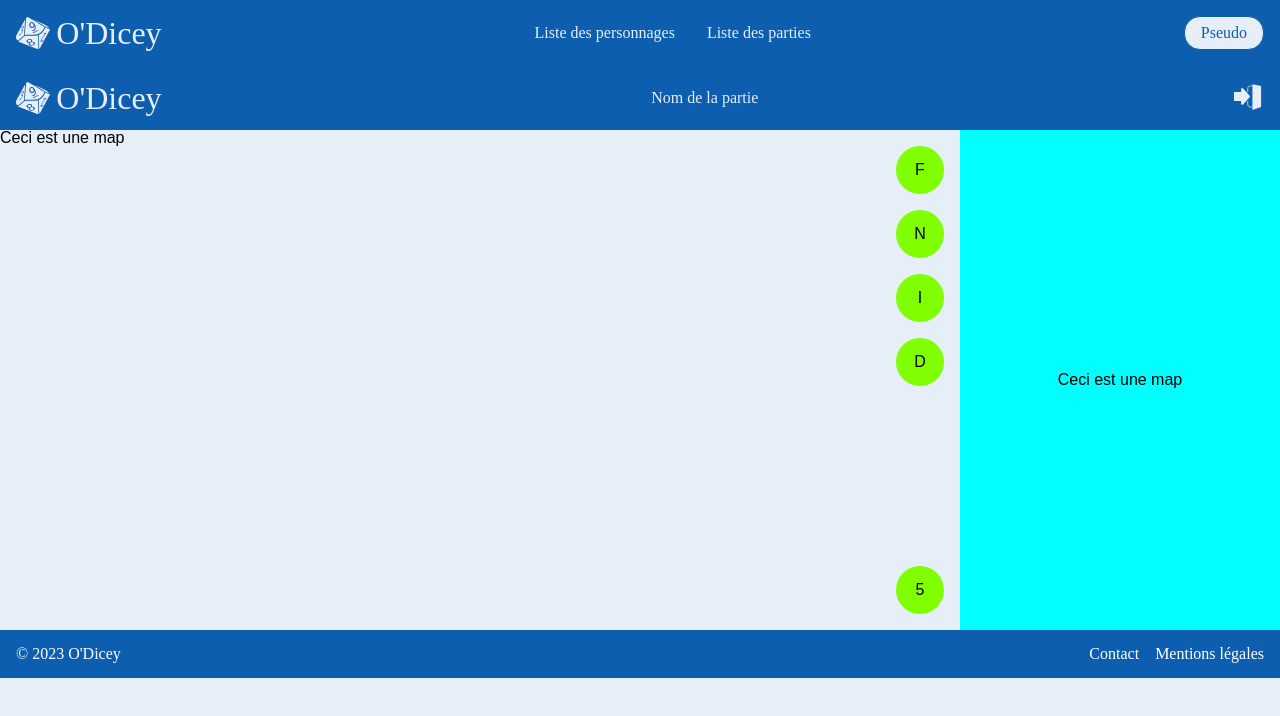
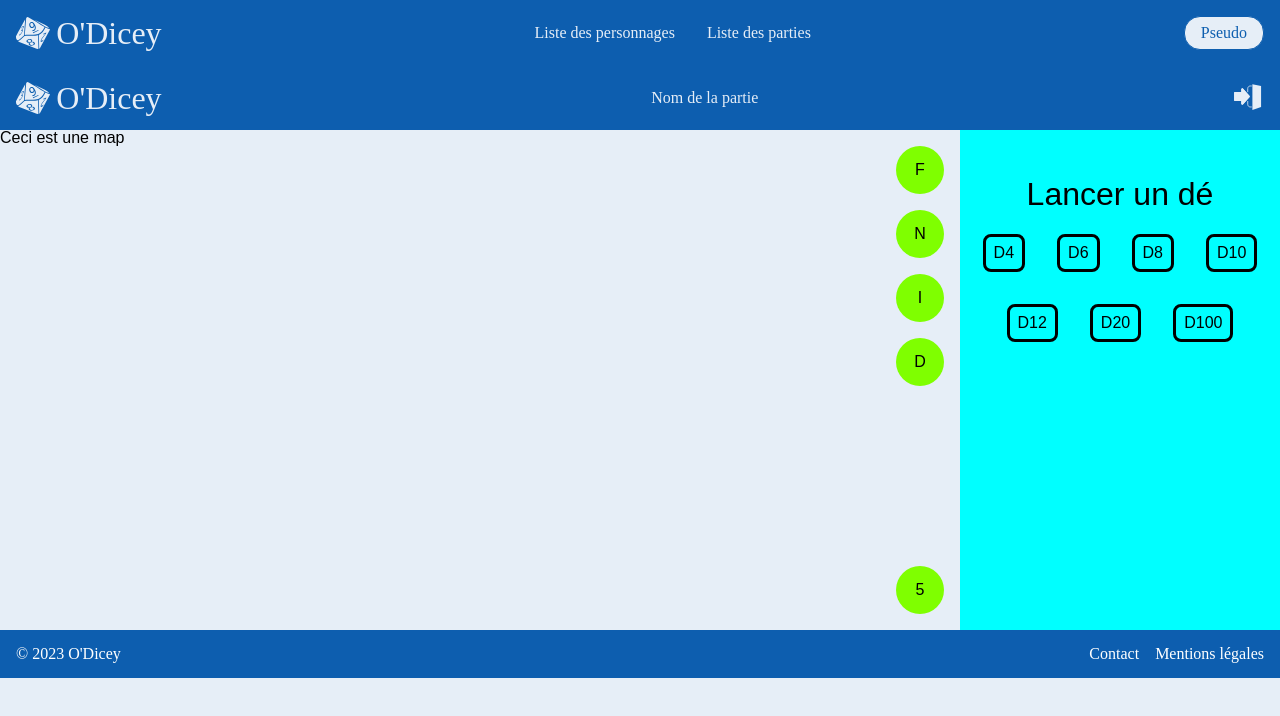
Before and after one commit to Syd-ny/O-Dicey-front, a React (Vite) app: page /game in a window 1280 px wide. Shown: the top 716 px of the page. Built offline with nearby package versions, Linux system fonts and the light colour scheme; a web font is replaced by a local one.

Commit message:
Work in progress: dice roller

```diff
--- /dev/null
+++ b/src/components/Game/DiceRoller/Dice.jsx
@@ -0,0 +1,19 @@
+import PropTypes from 'prop-types';
+
+const Dice = ({ sides, updateResultList }) => {
+  const roll = (max) => {
+    const result = Math.floor(Math.random() * max + 1);
+    updateResultList({sides, result})
+  }
+
+  return (
+    <li className="diceroller-choice-list-item" onClick={() => roll(sides)}>D{sides}</li>
+  );
+};
+
+Dice.propTypes = {
+  sides: PropTypes.number.isRequired,
+  updateResultList: PropTypes.func.isRequired,
+};
+
+export default Dice;
--- /dev/null
+++ b/src/components/Game/DiceRoller/DiceRoller.jsx
@@ -0,0 +1,40 @@
+import { useState } from "react";
+import Dice from "./Dice";
+import './DiceRoller.scss';
+
+const DiceRoller = () => {
+  const [results, setResults] = useState([]);
+
+  const updateResults = (result) => {
+    setResults([...results, result]);
+  };
+
+  return (
+    <section className="diceroller">
+      <h1 className="diceroller-title">Lancer un dé</h1>
+      <section className="diceroller-choice">
+        <ul className="diceroller-choice-list">
+          <Dice sides={4} updateResultList={updateResults} />
+          <Dice sides={6} updateResultList={updateResults} />
+          <Dice sides={8} updateResultList={updateResults} />
+          <Dice sides={10} updateResultList={updateResults} />
+          <Dice sides={12} updateResultList={updateResults} />
+          <Dice sides={20} updateResultList={updateResults} />
+          <Dice sides={100} updateResultList={updateResults} />
+        </ul>
+      </section>
+      <section className="diceroller-results">
+        <ul className="diceroller-results-list">
+          {results.map((r, i) =>
+            <li key={i} className="diceroller-results-list-item">
+              <span className="diceroller-results-list-item-sides">Lancé d'un D{r.sides}</span>
+              <span className="diceroller-results-list-item-result">{r.result}</span>
+            </li>
+          )}
+        </ul>
+      </section>
+    </section>
+  );
+};
+
+export default DiceRoller;
--- /dev/null
+++ b/src/components/Game/DiceRoller/DiceRoller.scss
@@ -0,0 +1,54 @@
+.diceroller {
+  box-sizing: border-box;
+  height: 100%;
+  width: 100%;
+  padding: 1rem;
+
+  display: flex;
+  flex-direction: column;
+  gap: 1.5rem;
+
+  &-title {
+    font-size: 2rem;
+    text-align: center;
+  }
+
+  &-choice {
+    &-list {
+      display: flex;
+      flex-flow: row wrap;
+      justify-content: center;
+      gap: 2rem;
+
+      &-item {
+        padding: 0.5rem;
+        border: 0.2rem solid black;
+        border-radius: 0.5rem;
+      }
+    }
+  }
+
+  &-results {
+    overflow: auto;
+
+    &-list {
+      display: flex;
+      flex-direction: column;
+      justify-content: center;
+      align-items: center;
+      gap: 0.5rem;
+      padding: 0 1rem;
+
+      &-item {
+        width: 100%;
+        padding: 0.5rem 1rem;
+        display: flex;
+        flex-flow: row nowrap;
+        justify-content: space-around;
+        border: 0.2rem solid black;
+        border-radius: 0.5rem;
+        box-sizing: border-box;
+      }
+    }
+  }
+}
--- a/src/components/Game/GameTabs/GameTabs.jsx
+++ b/src/components/Game/GameTabs/GameTabs.jsx
@@ -1,3 +1,4 @@
+import DiceRoller from '../DiceRoller/DiceRoller';
 import GameMap from '../GameMap/GameMap';
 import './GameTabs.scss';
 
@@ -38,7 +39,7 @@ const GameTabs = () => {
         </nav>
       </header>
       <div className="game-tabs-content">
-        <GameMap />
+        <DiceRoller />
       </div>
     </div>
   );
```
